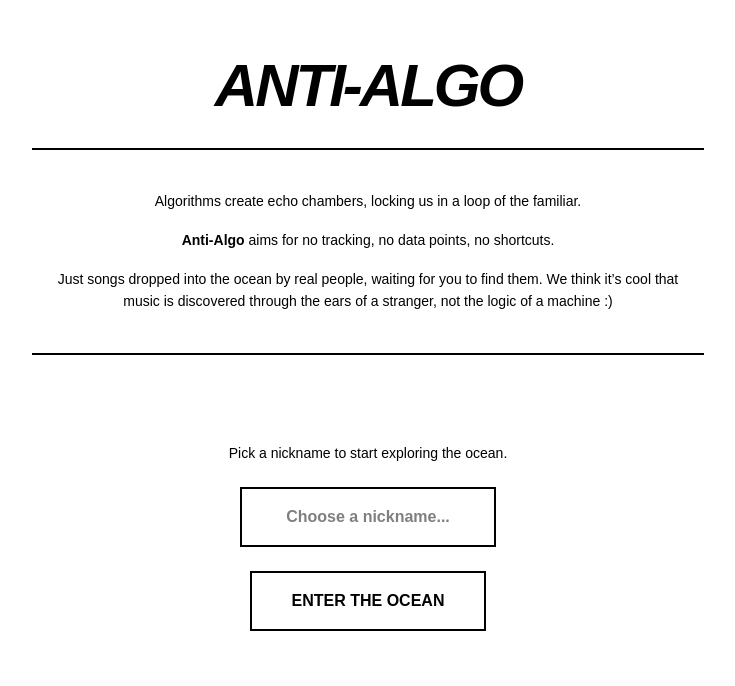
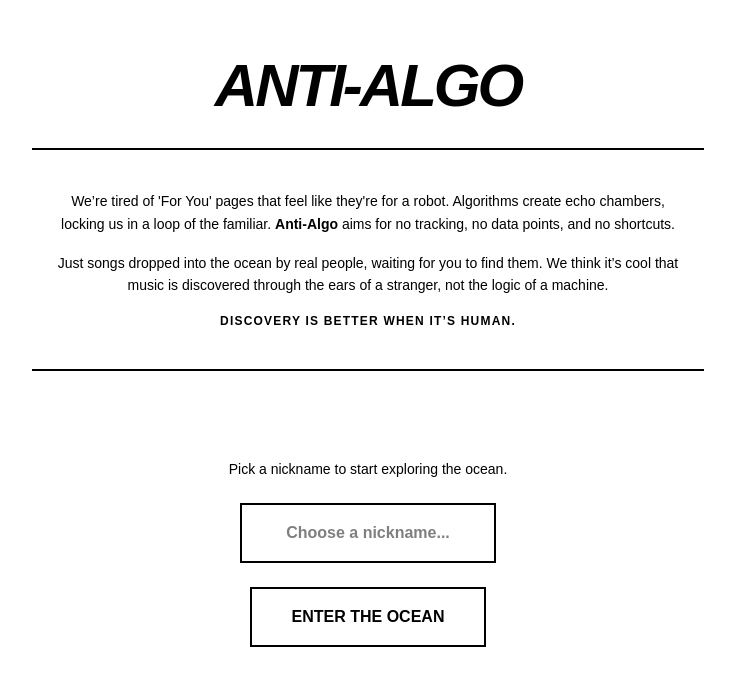
Before and after one commit to whps0620/anti-algo-web, a Next.js app: page / in a window 1280 px wide. Shown: the top 686 px of the page, without its empty margins (272-1007 px from the left). Built offline with nearby package versions, Linux system fonts and the light colour scheme; no server answers; a web font is replaced by a local one.

Commit message:
adjustment on the philosophy last time

```diff
--- a/app/page.tsx
+++ b/app/page.tsx
@@ -35,7 +35,7 @@ export default function Home() {
     } catch (error) { console.error(error); }
   };
 
-  // 4. Logic: Receive a Random Song
+  // 4. Logic: ORIGINAL WORKING Receive Function
   const receiveSong = async () => {
     const rand = Math.random();
     const q = query(
@@ -52,7 +52,7 @@ export default function Home() {
     }
   };
 
-  // 5. Logic: Convert URL to Embed Format (The "Screenshot" Mode)
+  // 5. Logic: Convert URL to Embed Format
   const getEmbedUrl = (url: string) => {
     if (url.includes("spotify.com")) {
       if (url.includes("/track/")) {
@@ -79,20 +79,18 @@ export default function Home() {
         {hasEntered && <p className="mt-2 text-sm opacity-70 uppercase tracking-widest text-center">Guest: {username}</p>}
       </header>
 
-      {/* REVISED PHILOSOPHY BLOCK - ALWAYS VISIBLE */}
-
+      {/* PHILOSOPHY BLOCK - ALWAYS VISIBLE */}
       <section className="mb-12 max-w-2xl text-center border-y-2 border-black py-10 px-6 bg-white">
-        {/* <h3 className="text-xl font-black uppercase mb-6 tracking-tighter">The Human Ocean</h3> */}
         <div className="text-sm leading-relaxed space-y-4">
           <p>
-            Algorithms create echo chambers, locking us in a loop of the familiar.
-          </p>
-          <p>
-            <strong>Anti-Algo</strong> aims for no tracking, no data points, no shortcuts.
+            We’re tired of 'For You' pages that feel like they're for a robot. Algorithms create echo chambers,
+            locking us in a loop of the familiar. <strong>Anti-Algo</strong> aims for no tracking, no data points,
+            and no shortcuts.
           </p>
           <p>
             Just songs dropped into the ocean by real people, waiting for you to find them.
-            We think it’s cool that music is discovered through the ears of a stranger, not the logic of a machine :)
+            We think it’s cool that music is discovered through the ears of a stranger, not the logic of a machine.
+            <span className="block mt-4 font-bold uppercase tracking-widest text-xs text-center">Discovery is better when it’s human.</span>
           </p>
         </div>
       </section>
@@ -141,7 +139,7 @@ export default function Home() {
               </button>
             </section>
 
-            {/* RECEIVE SECTION (With Iframe Preview) */}
+            {/* RECEIVE SECTION - REVERTED TO ORIGINAL WORKING UI */}
             <section className="border-2 border-black p-6 flex flex-col gap-4 bg-gray-50 min-h-[450px] shadow-[8px_8px_0px_0px_rgba(0,0,0,1)]">
               <h2 className="text-2xl font-black border-b-2 border-black pb-2 uppercase text-center">Hear a Stranger</h2>
 
@@ -159,14 +157,14 @@ export default function Home() {
                 </div>
               ) : (
                 <div className="animate-in fade-in slide-in-from-bottom-4 duration-700">
-                  {/* SONG PREVIEW (IFRAME) */}
+                  {/* SONG PREVIEW IFRAME */}
                   <div className="mb-4 border-2 border-black overflow-hidden bg-white">
                     <iframe
                       src={getEmbedUrl(discoveredSong.url)}
                       width="100%"
                       height="152"
                       frameBorder="0"
-                      allow="autoplay; clipboard-write; encrypted-media; fullscreen; picture-in-picture"
+                      allow="autoplay; encrypted-media; fullscreen"
                       loading="lazy"
                     ></iframe>
                   </div>
```
